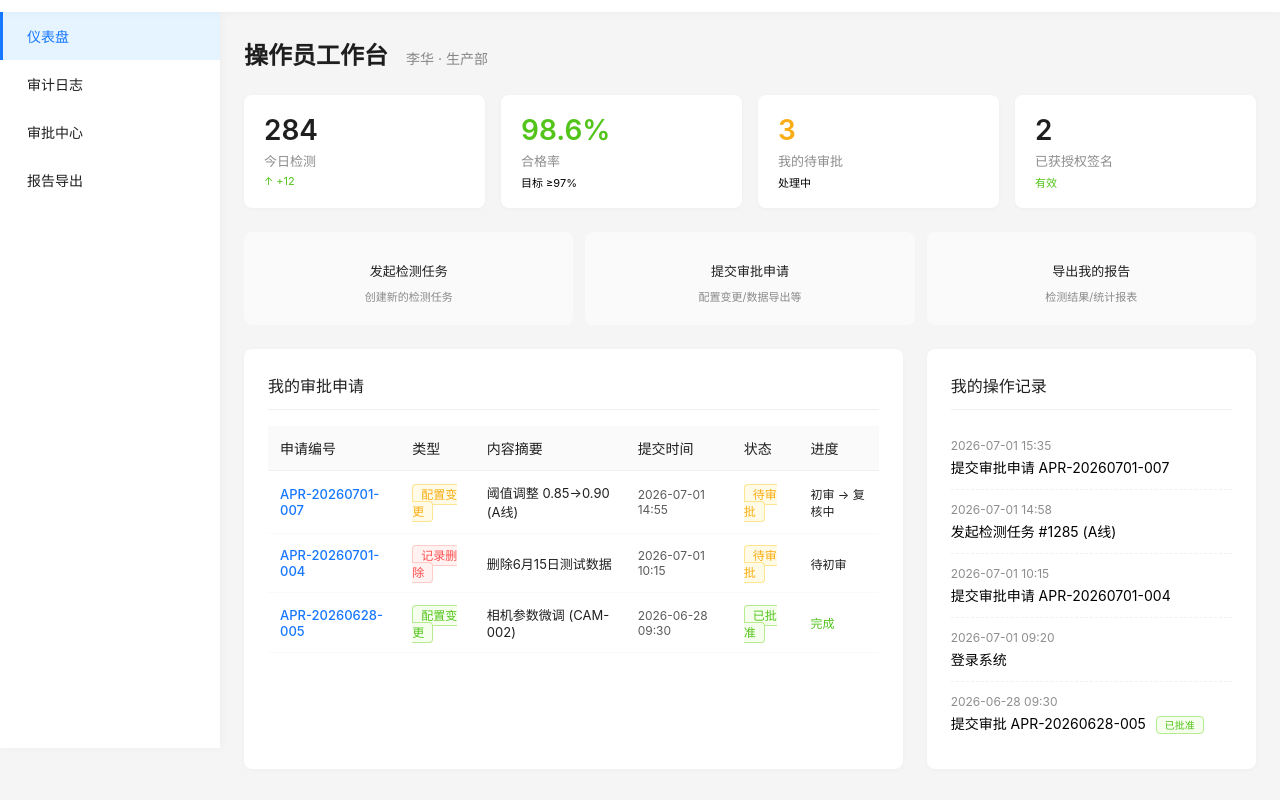
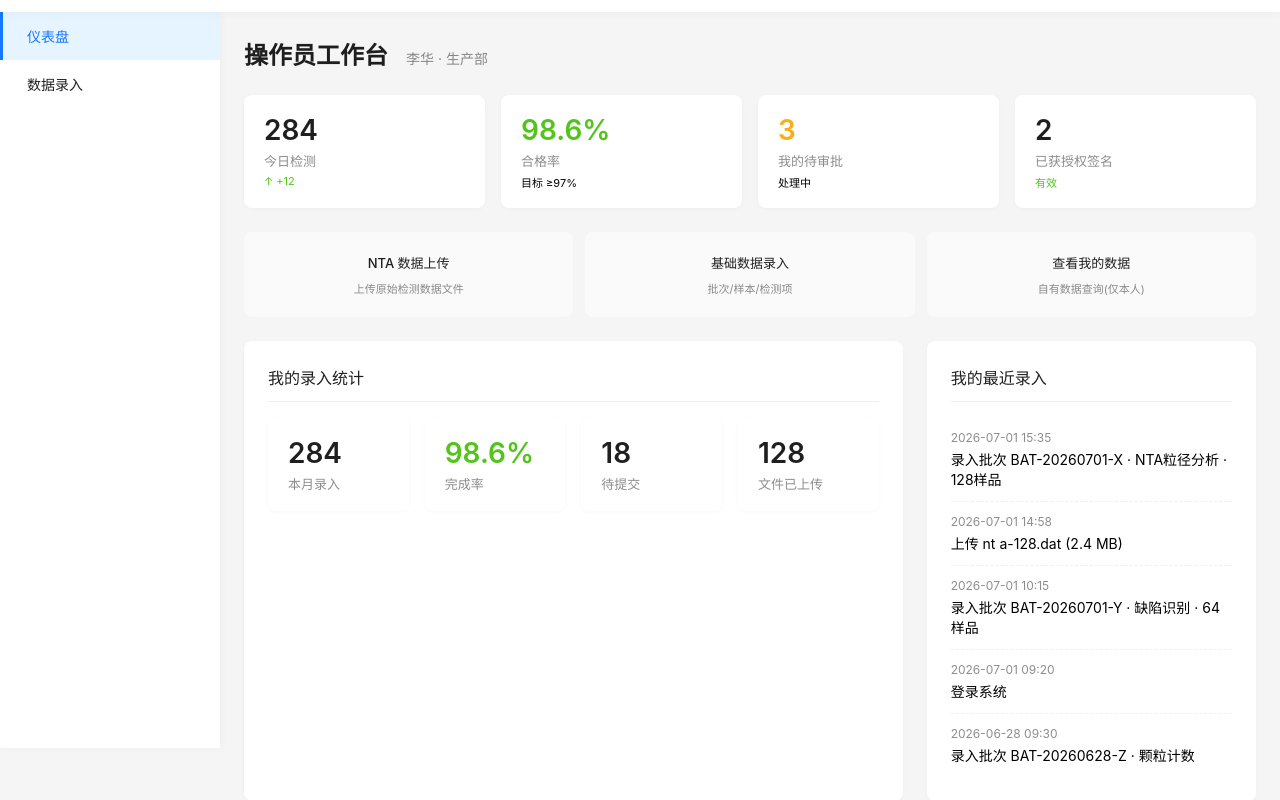
Before and after one commit to YearsAlso/sidu-lats-prototype, a website built with Vite: page prototype/operator/dashboard.html in a window 1280 px wide. Shown: the part 52-852 px from the top of the page. Built offline with nearby package versions, Linux system fonts and the light colour scheme; sample sign-in values are in the browser's storage.

Commit message:
fix(roles): sync login cards + dashboard sidebars to 4-role model (stage 6)
- admin/login.html: viewer card -> reviewer, update descriptions to match 4-role spec
- admin/dashboard.html: sidebar 8->7 items (drop audit-log/hash-chain/approval);
  alert banner now states admin禁止报告签名; page title updated
- operator/login.html: viewer -> reviewer, update descriptions; remove icon divs
- operator/dashboard.html: sidebar 4->2 items (dashboard + data-entry);
  quick actions now point to data-entry; table changed to stats + recent entries
- auditor/login.html: viewer -> reviewer, update descriptions
- auditor/dashboard.html: sidebar 5->6 items (drop approval, add storage + permission-review);
  fix green menu hover/active (#f6ffed->#e6f4ff, #389e0d->#1677ff)

Part of openspec change: prototype-role-realign
Stage 6/8: login cards + sidebar menus

```diff
--- a/prototype/operator/dashboard.html
+++ b/prototype/operator/dashboard.html
@@ -55,9 +55,7 @@ td{padding:12px;font-size:13px;color:rgba(0,0,0,0.88);border-bottom:1px solid #f
 </div>
 <div class="layout-sider">
   <div class="menu-item active">仪表盘</div>
-  <div class="menu-item" onclick="location.href='audit-log.html'">审计日志</div>
-  <div class="menu-item" onclick="location.href='approval.html'">审批中心</div>
-  <div class="menu-item" onclick="location.href='report-export.html'">报告导出</div>
+  <div class="menu-item" onclick="location.href='data-entry.html'">数据录入</div>
 </div>
 <div class="main-content">
   <div class="page-title">操作员工作台 <span>李华 · 生产部</span></div>
@@ -68,29 +66,27 @@ td{padding:12px;font-size:13px;color:rgba(0,0,0,0.88);border-bottom:1px solid #f
     <div class="stat-card"><div class="num">2</div><div class="lbl">已获授权签名</div><div class="sub" style="color:#52c41a;"> 有效</div></div>
   </div>
   <div class="quick-actions" style="margin-bottom:24px;">
-    <div class="quick-item"><div class="icon"></div><div class="label">发起检测任务</div><div class="sub">创建新的检测任务</div></div>
-    <div class="quick-item" onclick="location.href='approval.html'"><div class="icon"></div><div class="label">提交审批申请</div><div class="sub">配置变更/数据导出等</div></div>
-    <div class="quick-item" onclick="location.href='report-export.html'"><div class="icon"></div><div class="label">导出我的报告</div><div class="sub">检测结果/统计报表</div></div>
+    <div class="quick-item" onclick="location.href='data-entry.html'"><div class="label">NTA 数据上传</div><div class="sub">上传原始检测数据文件</div></div>
+    <div class="quick-item" onclick="location.href='data-entry.html'"><div class="label">基础数据录入</div><div class="sub">批次/样本/检测项</div></div>
+    <div class="quick-item"><div class="label">查看我的数据</div><div class="sub">自有数据查询(仅本人)</div></div>
   </div>
   <div class="grid-2">
     <div class="card">
-      <div class="card-title">我的审批申请</div>
-      <table>
-        <thead><tr><th>申请编号</th><th>类型</th><th>内容摘要</th><th>提交时间</th><th>状态</th><th>进度</th></tr></thead>
-        <tbody>
-          <tr><td style="color:#1677ff;font-weight:500;">APR-20260701-007</td><td><span class="tag tag-warning">配置变更</span></td><td>阈值调整 0.85→0.90 (A线)</td><td style="color:rgba(0,0,0,0.65);font-size:12px;">2026-07-01 14:55</td><td><span class="tag tag-warning">待审批</span></td><td style="font-size:12px;">初审 → 复核中</td></tr>
-          <tr><td style="color:#1677ff;font-weight:500;">APR-20260701-004</td><td><span class="tag tag-error">记录删除</span></td><td>删除6月15日测试数据</td><td style="color:rgba(0,0,0,0.65);font-size:12px;">2026-07-01 10:15</td><td><span class="tag tag-warning">待审批</span></td><td style="font-size:12px;">待初审</td></tr>
-          <tr><td style="color:#1677ff;font-weight:500;">APR-20260628-005</td><td><span class="tag tag-success">配置变更</span></td><td>相机参数微调 (CAM-002)</td><td style="color:rgba(0,0,0,0.65);font-size:12px;">2026-06-28 09:30</td><td><span class="tag tag-success">已批准</span></td><td style="font-size:12px;color:#52c41a;"> 完成</td></tr>
-        </tbody>
-      </table>
+      <div class="card-title">我的录入统计</div>
+      <div class="stat-grid" style="grid-template-columns:repeat(4,1fr);margin-bottom:0;">
+        <div class="stat-card"><div class="num">284</div><div class="lbl">本月录入</div></div>
+        <div class="stat-card"><div class="num" style="color:#52c41a;">98.6%</div><div class="lbl">完成率</div></div>
+        <div class="stat-card"><div class="num">18</div><div class="lbl">待提交</div></div>
+        <div class="stat-card"><div class="num">128</div><div class="lbl">文件已上传</div></div>
+      </div>
     </div>
     <div class="card">
-      <div class="card-title">我的操作记录</div>
-      <div class="timeline-item"><div class="time">2026-07-01 15:35</div><div>提交审批申请 APR-20260701-007</div></div>
-      <div class="timeline-item"><div class="time">2026-07-01 14:58</div><div>发起检测任务 #1285 (A线)</div></div>
-      <div class="timeline-item"><div class="time">2026-07-01 10:15</div><div>提交审批申请 APR-20260701-004</div></div>
+      <div class="card-title">我的最近录入</div>
+      <div class="timeline-item"><div class="time">2026-07-01 15:35</div><div>录入批次 BAT-20260701-X · NTA粒径分析 · 128样品</div></div>
+      <div class="timeline-item"><div class="time">2026-07-01 14:58</div><div>上传 nt a-128.dat (2.4 MB)</div></div>
+      <div class="timeline-item"><div class="time">2026-07-01 10:15</div><div>录入批次 BAT-20260701-Y · 缺陷识别 · 64样品</div></div>
       <div class="timeline-item"><div class="time">2026-07-01 09:20</div><div>登录系统</div></div>
-      <div class="timeline-item"><div class="time">2026-06-28 09:30</div><div>提交审批 APR-20260628-005 <span class="tag tag-success" style="margin-left:6px;font-size:10px;"> 已批准</span></div></div>
+      <div class="timeline-item"><div class="time">2026-06-28 09:30</div><div>录入批次 BAT-20260628-Z · 颗粒计数</div></div>
     </div>
   </div>
 </div>
```
Also changed, not shown: prototype/admin/dashboard.html (+3 -7 lines), prototype/admin/login.html (+3 -3 lines), prototype/auditor/dashboard.html (+4 -3 lines), prototype/auditor/login.html (+3 -3 lines), prototype/operator/login.html (+3 -3 lines).
